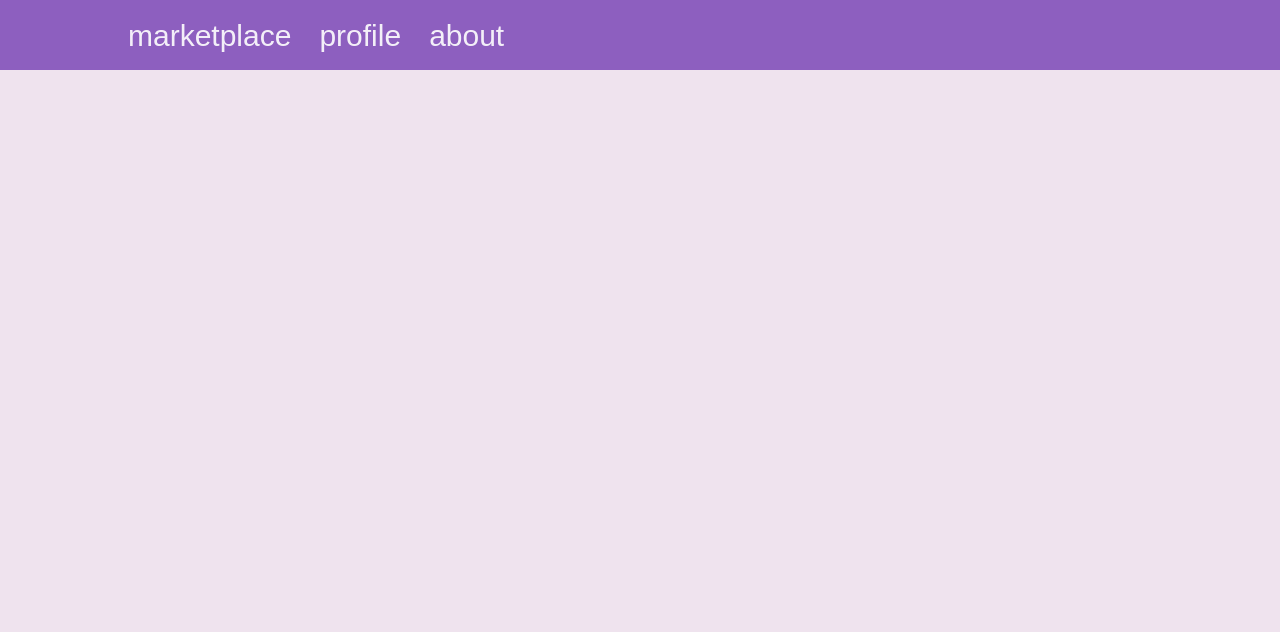
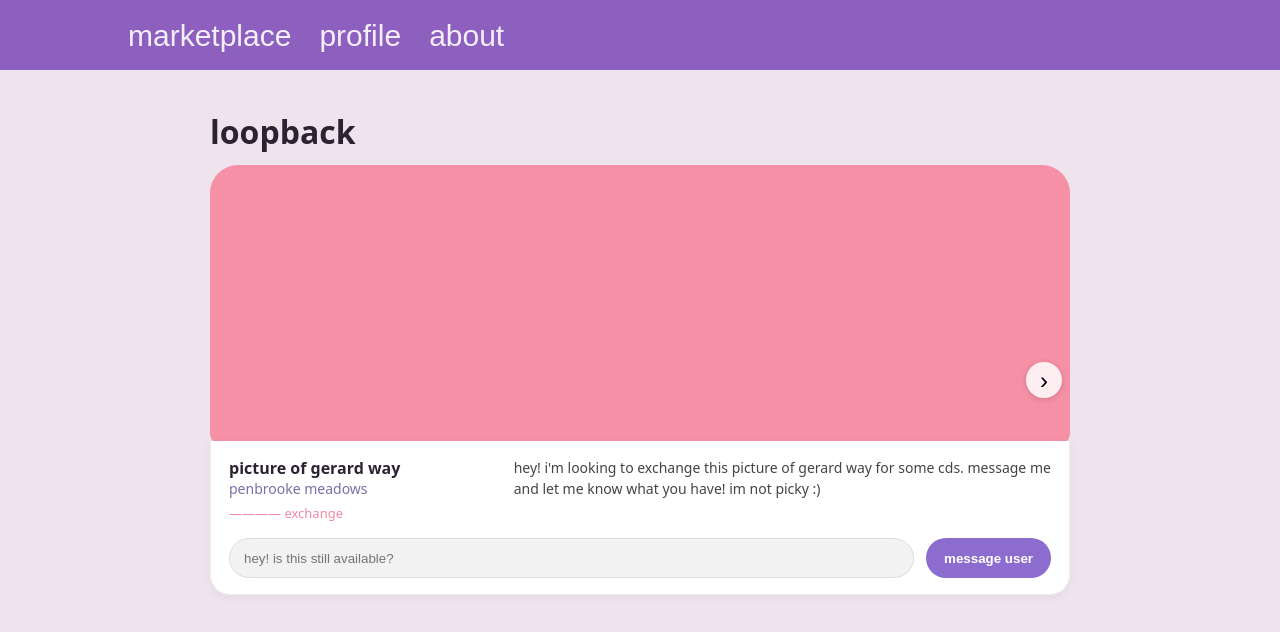
Before and after one commit to ChrisU275/LoopBack, a React (Create React App) app in the folder frontend/: page /listing/1 in a window 1280 px wide. Shown: the top 632 px of the page. Built offline with nearby package versions, Linux system fonts and the light colour scheme; no server answers.

Commit message:
Marketplace listing details

```diff
--- a/frontend/src/App.js
+++ b/frontend/src/App.js
@@ -8,6 +8,7 @@ import Messages from "./pages/Messages";
 import LookingFor from "./pages/LookingFor";
 import Leaderboard from "./pages/Leaderboard";
 import Navbar from "./components/Navbar";
+import ListingDetail from "./pages/ListingDetail";
 import "./index.css";
 
 export default function App(){
@@ -23,6 +24,7 @@ export default function App(){
         <Route path="/messages" element={<Messages/>} />
         <Route path="/looking-for" element={<LookingFor/>} />
         <Route path="/leaderboard" element={<Leaderboard/>} />
+        <Route path="/listing/:id" element={<ListingDetail/>} />
       </Routes>
     </BrowserRouter>
   );
--- a/frontend/src/components/ListingCard.js
+++ b/frontend/src/components/ListingCard.js
@@ -1,49 +1,86 @@
-// Tile that matches the mock: big rounded color block + white footer
+// src/components/ListingCard.js
+import { useNavigate } from "react-router-dom";
+
+/** palette + label helpers (internal canonical keys) */
 const TYPE_COLOR = {
-  donate:   "#f0b74f", // will be overridden by swatchColor if provided
-  trade:    "#f27a94",
-  repair:   "#8fa6d8",
+  donate: "#f0b74f",  // yellow
+  trade:  "#f27a94",  // pink
+  repair: "#8fa6d8",  // blue
 };
 const TYPE_LABEL = {
   donate: "donation",
-  trade: "exchange",
+  trade:  "exchange",
   repair: "repair",
 };
 
-export default function ListingCard({ item }){
-  const type = (item.type || "donate").toLowerCase();
-  const typeLabel = TYPE_LABEL[type] || type;
-  const swatch = item.swatchColor || TYPE_COLOR[type];
+// map external values to our canonical keys
+function normalizeType(t = "") {
+  const v = String(t).toLowerCase().trim();
+  if (v === "donation" || v === "donate") return "donate";
+  if (v === "exchange" || v === "trade")  return "trade";
+  if (v === "repair")                      return "repair";
+  return "donate";
+}
+
+export default function ListingCard({ item = {} }) {
+  const nav = useNavigate();
+
+  const typeKey   = normalizeType(item.type);
+  const typeLabel = TYPE_LABEL[typeKey];
+  const swatch    = item.swatchColor || TYPE_COLOR[typeKey];
+  const title     = item.title || "picture of gerard way";
+  const community = item.community || "penbrooke meadows";
+
+  const go = () => {
+    if (item.id != null) nav(`/listing/${item.id}`);
+  };
 
   return (
-    <div className="tile">
-      {/* top color block (use image later) */}
+    <button
+      className="tile"
+      onClick={go}
+      aria-label={`Open ${title}`}
+      style={{
+        // reset default button styles so it looks like a card
+        border: "none",
+        padding: 0,
+        background: "transparent",
+        textAlign: "left",
+        cursor: item.id ? "pointer" : "default",
+      }}
+    >
+      {/* top color block (or image background) */}
       <div
         className="tile-top"
         style={{
           background: swatch,
           backgroundImage: item.image ? `url(${item.image})` : undefined,
           backgroundSize: "cover",
-          backgroundPosition: "center"
+          backgroundPosition: "center",
+          height: 150,
+          borderRadius: 22,
         }}
+        role={item.image ? "img" : undefined}
+        aria-label={item.image ? title : undefined}
       />
 
+      {/* white footer strip */}
       <div className="tile-footer">
-        <div className="tile-title">{item.title || "picture of gerard way"}</div>
-        <div className="tile-sub">
-          {item.community || "penbrooke meadows"}
-        </div>
+        <div className="tile-title">{title}</div>
+        <div className="tile-sub">{community}</div>
         <div
           className={
             "tile-type " +
-            (type === "trade" ? "type-exchange"
-              : type === "donate" ? "type-donation"
+            (typeKey === "trade"
+              ? "type-exchange"
+              : typeKey === "donate"
+              ? "type-donation"
               : "type-repair")
           }
         >
           ─── {typeLabel}
         </div>
       </div>
-    </div>
+    </button>
   );
 }
--- a/frontend/src/index.css
+++ b/frontend/src/index.css
@@ -238,3 +238,106 @@ a{color:inherit;text-decoration:none}
   box-shadow:0 10px 22px rgba(0,0,0,.18); cursor:pointer;
 }
 .fab:hover{ transform: translateY(-1px); }
+
+/* layout */
+.market {
+  max-width: 1200px;
+  margin: 40px auto;
+  padding: 0 20px;
+  color: #2b2239;
+}
+.market-title {
+  font-size: 32px;
+  font-weight: 800;
+  margin-bottom: 16px;
+}
+.search-row {
+  display: flex;
+  justify-content: flex-start;
+  margin-bottom: 18px;
+}
+.search-pill {
+  display: flex;
+  align-items: center;
+  gap: 10px;
+  padding: 6px 8px 6px 14px;
+  border-radius: 999px;
+  background: #e3e7ed;
+}
+.search-pill input {
+  border: none;
+  outline: none;
+  background: transparent;
+  width: 320px;
+  font-size: 14px;
+}
+.search-btn {
+  border: none;
+  background: #7ac086;
+  border-radius: 999px;
+  padding: 8px 16px;
+  font-weight: 700;
+  cursor: pointer;
+}
+.market-grid {
+  display: grid;
+  grid-template-columns: repeat(auto-fill, minmax(240px, 1fr));
+  gap: 16px;
+}
+
+/* floating add button */
+.fab {
+  position: fixed;
+  right: 28px;
+  bottom: 28px;
+  width: 56px;
+  height: 56px;
+  border-radius: 999px;
+  border: none;
+  font-size: 28px;
+  line-height: 0;
+  background: #7ac086;
+  color: #fff;
+  box-shadow: 0 8px 24px rgba(0,0,0,.18);
+  cursor: pointer;
+}
+
+/* card */
+.card {
+  display: block;
+  border: 1px solid #eee;
+  border-radius: 20px;
+  overflow: hidden;
+  background: #fff;
+  text-align: left;
+  padding: 0;
+  cursor: pointer;
+  box-shadow: 0 2px 10px rgba(0,0,0,.05);
+}
+.card-img,
+.card-swatch {
+  width: 100%;
+  height: 160px;
+  display: block;
+}
+.card-swatch { border-bottom: 1px solid #f1f1f1; }
+.card-info {
+  padding: 12px 14px 16px;
+}
+.card-title {
+  font-weight: 800;
+  font-size: 16px;
+  margin-bottom: 2px;
+}
+.card-sub { color: #7a6ea8; font-size: 13px; }
+.card-type {
+  margin-top: 6px;
+  font-size: 12px;
+  text-transform: lowercase;
+  font-weight: 700;
+  letter-spacing: .3px;
+}
+/* type color accents */
+.card-type.exchange { color: #f08aa6; }
+.card-type.donation { color: #4cb6a9; }
+.card-type.trade    { color: #ffd166; }
--- /dev/null
+++ b/frontend/src/pages/ListingDetail.js
@@ -0,0 +1,161 @@
+import React, { useEffect, useState, useMemo } from "react";
+import { useParams, useNavigate } from "react-router-dom";
+import { useListings, getListing } from "../utils/api";
+
+export default function ListingDetail() {
+  const { id } = useParams();
+  const navigate = useNavigate();
+  const { listings } = useListings(); // to enable prev/next
+  const [item, setItem] = useState(null);
+  const [msg, setMsg] = useState("");
+
+  useEffect(() => {
+    (async () => setItem(await getListing(id)))();
+  }, [id]);
+
+  const idx = useMemo(
+    () => listings.findIndex((x) => String(x.id) === String(id)),
+    [listings, id]
+  );
+  const prevId = idx > 0 ? listings[idx - 1]?.id : null;
+  const nextId = idx >= 0 && idx < listings.length - 1 ? listings[idx + 1]?.id : null;
+
+  if (!item) return <div style={{maxWidth:900, margin:"40px auto", padding:"0 20px"}}>Loading…</div>;
+
+  return (
+    <div style={{ maxWidth: 900, margin: "40px auto", padding: "0 20px" }}>
+      <h1 style={{ fontSize: 32, marginBottom: 12 }}>loopback</h1>
+
+      {/* big image/swatch with rounded top corners */}
+      <div style={{ position: "relative" }}>
+        {/* arrows */}
+        {prevId && (
+          <button
+            onClick={() => navigate(`/listing/${prevId}`)}
+            aria-label="Previous"
+            style={arrowBtn("left")}
+          >
+            ‹
+          </button>
+        )}
+        {nextId && (
+          <button
+            onClick={() => navigate(`/listing/${nextId}`)}
+            aria-label="Next"
+            style={arrowBtn("right")}
+          >
+            ›
+          </button>
+        )}
+
+        {item.image ? (
+          <img
+            src={item.image}
+            alt={item.title}
+            style={{
+              width: "100%",
+              height: 280,
+              objectFit: "cover",
+              borderTopLeftRadius: 28,
+              borderTopRightRadius: 28,
+              borderBottomLeftRadius: 12,
+              borderBottomRightRadius: 12,
+              display: "block",
+            }}
+          />
+        ) : (
+          <div
+            style={{
+              width: "100%",
+              height: 280,
+              background: item.swatchColor || "#F590A6",
+              borderTopLeftRadius: 28,
+              borderTopRightRadius: 28,
+              borderBottomLeftRadius: 12,
+              borderBottomRightRadius: 12,
+            }}
+          />
+        )}
+
+        {/* info strip (white rounded bottom card) */}
+        <div
+          style={{
+            background: "#fff",
+            border: "1px solid #eee",
+            borderTop: "none",
+            borderBottomLeftRadius: 20,
+            borderBottomRightRadius: 20,
+            boxShadow: "0 2px 10px rgba(0,0,0,0.05)",
+            padding: "16px 18px",
+            display: "grid",
+            gridTemplateColumns: "1fr 2fr",
+            gap: 16,
+            marginTop: -4,
+          }}
+        >
+          <div>
+            <div style={{ fontWeight: 700, fontSize: 16 }}>{item.title}</div>
+            <div style={{ color: "#7a6ea8", fontSize: 14 }}>{item.community}</div>
+            <div style={{ color: "#f08aa6", fontSize: 13, marginTop: 6, textTransform: "lowercase" }}>
+              ———— {item.type || "exchange"}
+            </div>
+          </div>
+          <div style={{ color: "#444", fontSize: 14, lineHeight: 1.5 }}>
+            {item.description || "hey! i'm looking to exchange this picture of gerard way for some cds. message me and let me know what you have! im not picky :)"}
+          </div>
+
+          {/* message bar */}
+          <div style={{ gridColumn: "1 / span 2", display: "flex", gap: 12 }}>
+            <input
+              value={msg}
+              onChange={(e) => setMsg(e.target.value)}
+              placeholder="hey! is this still available?"
+              style={{
+                flex: 1,
+                height: 40,
+                borderRadius: 20,
+                border: "1px solid #ddd",
+                padding: "0 14px",
+                background: "#f2f2f2",
+                outline: "none",
+              }}
+            />
+            <button
+              onClick={() => alert(msg || "Message sent!")}
+              style={{
+                height: 40,
+                padding: "0 18px",
+                borderRadius: 20,
+                background: "#8d6ccf",
+                color: "#fff",
+                border: "none",
+                fontWeight: 700,
+                cursor: "pointer",
+              }}
+            >
+              message user
+            </button>
+          </div>
+        </div>
+      </div>
+    </div>
+  );
+}
+
+function arrowBtn(side) {
+  return {
+    position: "absolute",
+    top: "50%",
+    [side]: 8,
+    transform: "translateY(-50%)",
+    width: 36,
+    height: 36,
+    borderRadius: "999px",
+    border: "none",
+    background: "rgba(255,255,255,0.85)",
+    boxShadow: "0 1px 6px rgba(0,0,0,0.15)",
+    fontSize: 24,
+    lineHeight: "36px",
+    cursor: "pointer",
+  };
+}
--- a/frontend/src/utils/api.js
+++ b/frontend/src/utils/api.js
@@ -200,3 +200,17 @@ export async function changePassword({ currentPassword, newPassword }) {
   });
   return data;
 }
+
+// ---- Single listing helper ----
+export async function getListing(id) {
+  try {
+    if (api.defaults.baseURL) {
+      const { data } = await api.get(`/api/listings/${id}`);
+      return data;
+    }
+  } catch (_) {} // fall through to local
+
+  // mock/local fallback
+  const arr = JSON.parse(localStorage.getItem("loopback_listings_v1") || "[]");
+  return arr.find((x) => String(x.id) === String(id)) || null;
+}
```
